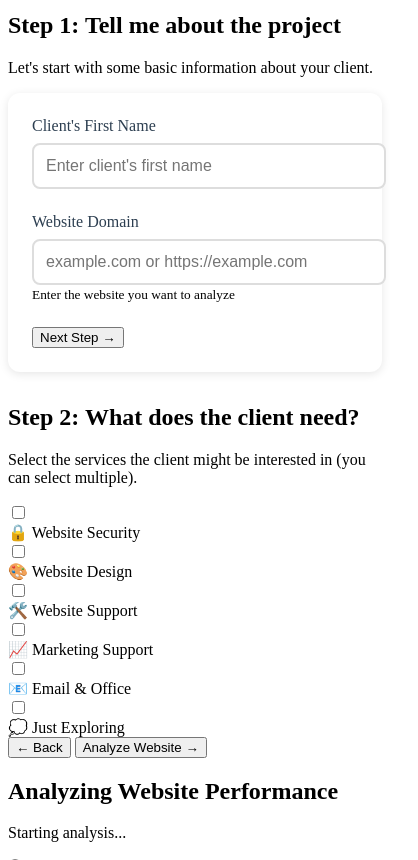
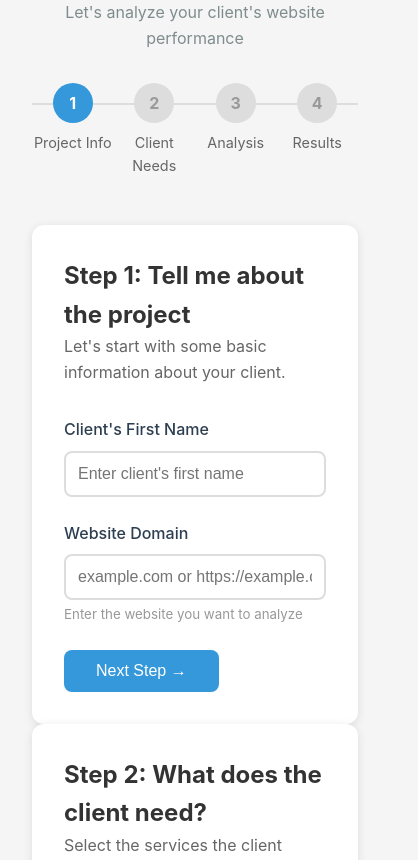
Before and after one commit to krisaguero/lighthouse-speed-test, a plain HTML site: page index.html in a window 390 px wide. Shown: the part 232-1092 px from the top of the page, 418 px wide, since content can reach past the window. Drawn offline with Linux system fonts and the light colour scheme.

Commit message:
Update style.css

```diff
--- a/style.css
+++ b/style.css
@@ -1,14 +1,108 @@
-/* Add these styles to your existing style.css file */
+* {
+    margin: 0;
+    padding: 0;
+    box-sizing: border-box;
+}
 
-.form-section {
+body {
+    font-family: -apple-system, BlinkMacSystemFont, 'Segoe UI', Roboto, sans-serif;
+    background: #f5f5f5;
+    color: #333;
+    line-height: 1.6;
+}
+
+.container {
+    max-width: 900px;
+    margin: 0 auto;
+    padding: 2rem;
+}
+
+h1 {
+    text-align: center;
+    color: #2c3e50;
+    margin-bottom: 0.5rem;
+    font-size: 2.5rem;
+}
+
+.subtitle {
+    text-align: center;
+    color: #7f8c8d;
+    margin-bottom: 2rem;
+}
+
+/* Progress Bar */
+.progress-bar {
+    display: flex;
+    justify-content: space-between;
+    margin-bottom: 3rem;
+    position: relative;
+}
+
+.progress-bar::before {
+    content: '';
+    position: absolute;
+    top: 20px;
+    left: 0;
+    right: 0;
+    height: 2px;
+    background: #ddd;
+    z-index: -1;
+}
+
+.progress-step {
+    text-align: center;
+    position: relative;
+    flex: 1;
+}
+
+.step-number {
+    display: inline-block;
+    width: 40px;
+    height: 40px;
+    line-height: 40px;
+    background: #ddd;
+    color: #999;
+    border-radius: 50%;
+    font-weight: bold;
+    margin-bottom: 0.5rem;
+    transition: all 0.3s;
+}
+
+.progress-step.active .step-number,
+.progress-step.completed .step-number {
+    background: #3498db;
+    color: white;
+}
+
+.step-label {
+    display: block;
+    font-size: 0.9rem;
+    color: #666;
+}
+
+/* Step Containers */
+.step-container {
     background: white;
     padding: 2rem;
     border-radius: 12px;
     box-shadow: 0 2px 10px rgba(0,0,0,0.1);
+    animation: fadeIn 0.3s ease;
+}
+
+@keyframes fadeIn {
+    from { opacity: 0; transform: translateY(10px); }
+    to { opacity: 1; transform: translateY(0); }
+}
+
+.step-description {
+    color: #666;
     margin-bottom: 2rem;
-    max-width: 600px;
-    margin-left: auto;
-    margin-right: auto;
+}
+
+/* Form Styles */
+.form-section {
+    max-width: 500px;
+    margin: 0 auto;
 }
 
 .form-group {
@@ -36,101 +130,78 @@
     border-color: #3498db;
 }
 
-.email-section {
-    margin-top: 3rem;
-    padding-top: 2rem;
-    border-top: 2px solid #eee;
+.form-group small {
+    display: block;
+    color: #999;
+    margin-top: 0.25rem;
 }
 
-.email-section h3 {
-    color: #2c3e50;
-    margin-bottom: 1rem;
+/* Needs Grid */
+.needs-grid {
+    display: grid;
+    grid-template-columns: repeat(auto-fit, minmax(200px, 1fr));
+    gap: 1rem;
+    margin-bottom: 2rem;
 }
 
-.email-instructions {
-    color: #666;
-    margin-bottom: 1rem;
+.need-option {
+    cursor: pointer;
 }
 
-.email-script-container {
-    position: relative;
+.need-option input {
+    display: none;
 }
 
-#emailScript {
-    width: 100%;
-    min-height: 300px;
-    padding: 1rem;
+.need-card {
+    display: flex;
+    flex-direction: column;
+    align-items: center;
+    padding: 1.5rem;
     border: 2px solid #ddd;
     border-radius: 8px;
-    font-family: -apple-system, BlinkMacSystemFont, 'Segoe UI', Roboto, sans-serif;
-    font-size: 0.9rem;
-    line-height: 1.6;
-    resize: vertical;
-    background: #f8f9fa;
+    transition: all 0.3s;
+    text-align: center;
 }
 
-.copy-btn {
-    position: absolute;
-    top: 10px;
-    right: 10px;
-    padding: 0.5rem 1rem;
-    background: #27ae60;
+.need-option input:checked + .need-card {
+    border-color: #3498db;
+    background: #e3f2fd;
+}
+
+.need-icon {
+    font-size: 2rem;
+    margin-bottom: 0.5rem;
+}
+
+.need-label {
+    font-weight: 500;
+    color: #2c3e50;
+}
+
+/* Buttons */
+.button-group {
+    display: flex;
+    gap: 1rem;
+    justify-content: center;
+    margin-top: 2rem;
+}
+
+.next-btn, .action-btn {
+    padding: 0.75rem 2rem;
+    background: #3498db;
     color: white;
     border: none;
-    border-radius: 6px;
+    border-radius: 8px;
+    font-size: 1rem;
     cursor: pointer;
-    font-size: 0.9rem;
     transition: background 0.3s;
 }
 
-.copy-btn:hover {
-    background: #229954;
+.next-btn:hover, .action-btn:hover {
+    background: #2980b9;
 }
 
-.copy-notification {
-    position: fixed;
-    top: 20px;
-    right: 20px;
-    background: #27ae60;
-    color: white;
-    padding: 1rem 1.5rem;
-    border-radius: 8px;
-    box-shadow: 0 2px 10px rgba(0,0,0,0.2);
-    animation: slideIn 0.3s ease;
-}
-
-@keyframes slideIn {
-    from {
-        transform: translateX(100%);
-        opacity: 0;
-    }
-    to {
-        transform: translateX(0);
-        opacity: 1;
-    }
-}
-
-/* Update the input-section styling */
-.input-section {
-    display: flex;
-    gap: 1rem;
-    margin-top: 1.5rem;
-}
-
-/* Mobile responsive updates */
-@media (max-width: 600px) {
-    .form-section {
-        padding: 1.5rem;
-    }
-
-    .copy-btn {
-        position: static;
-        width: 100%;
-        margin-top: 0.5rem;
-    }
-
-    .copy-notification {
-        right: 50%;
-        transform: translateX(50%);
-    }
-}
+.back-btn {
+    padding: 0.75rem 2rem;
+    background: white;
+    color: #3
```
